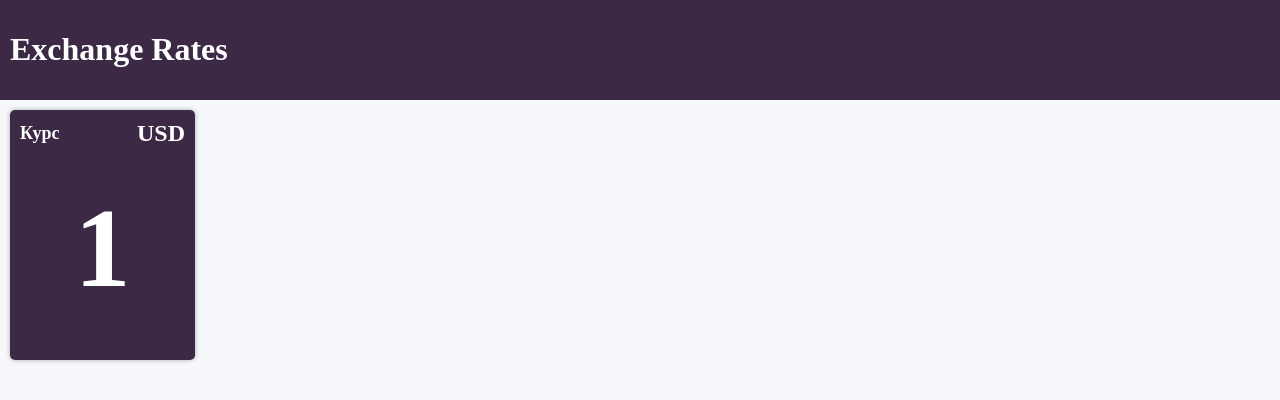
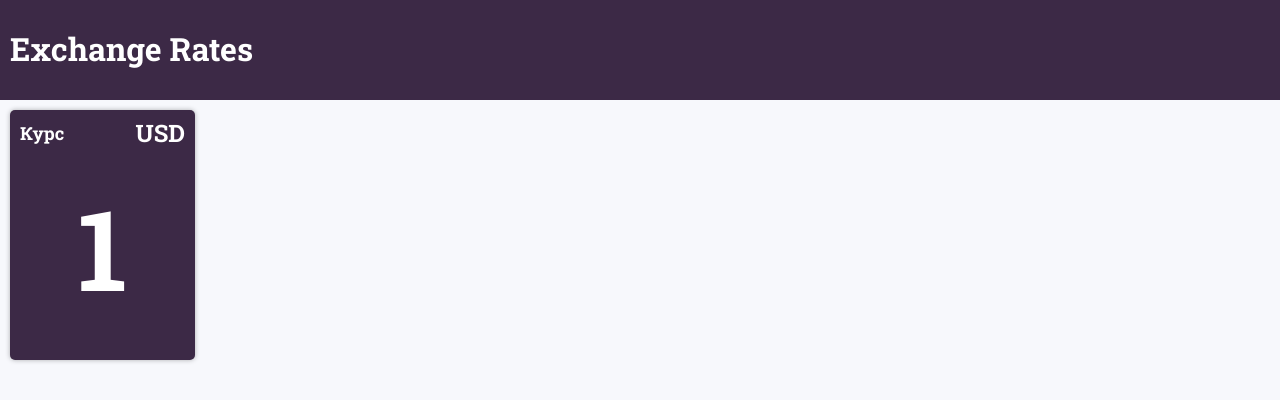
Before and after one commit to dvnikolaev/react-exchange-rates, a React (Create React App) app: page / in a window 1280 px wide. Shown: the top 400 px of the page. Built offline with nearby package versions, Linux system fonts and the light colour scheme.

Commit message:
style: add font

```diff
--- a/public/index.html
+++ b/public/index.html
@@ -9,6 +9,7 @@
       name="description"
       content="Web site created using create-react-app"
     />
+    <link href="https://fonts.googleapis.com/css2?family=Roboto+Slab:wght@400;700&display=swap" rel="stylesheet">
     <link rel="apple-touch-icon" href="%PUBLIC_URL%/logo192.png" />
     <!--
       manifest.json provides metadata used when your web app is installed on a
--- a/src/assets/stylesheets/App.css
+++ b/src/assets/stylesheets/App.css
@@ -1,3 +1,4 @@
 .page__body {
   min-height: 100vh;
+  font-family: 'Roboto Slab', serif;
 }
```
